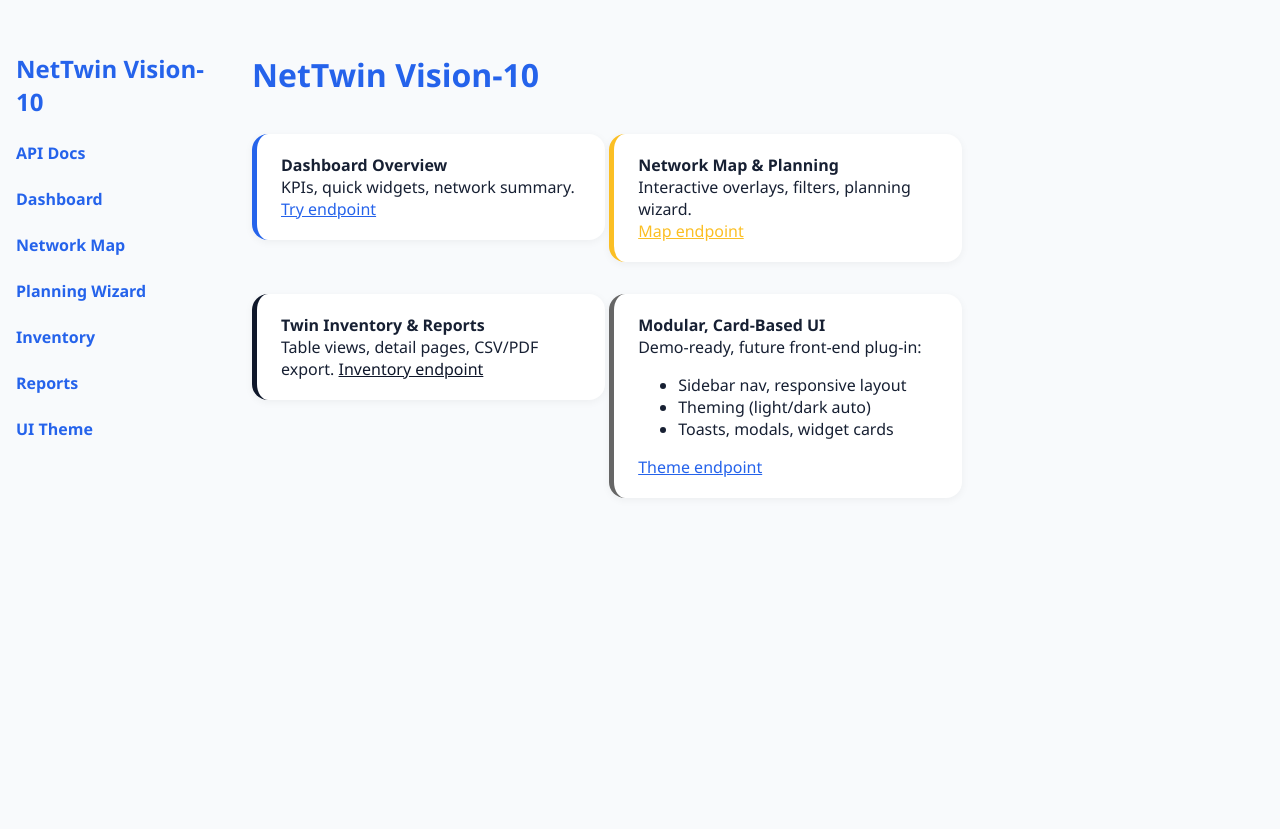
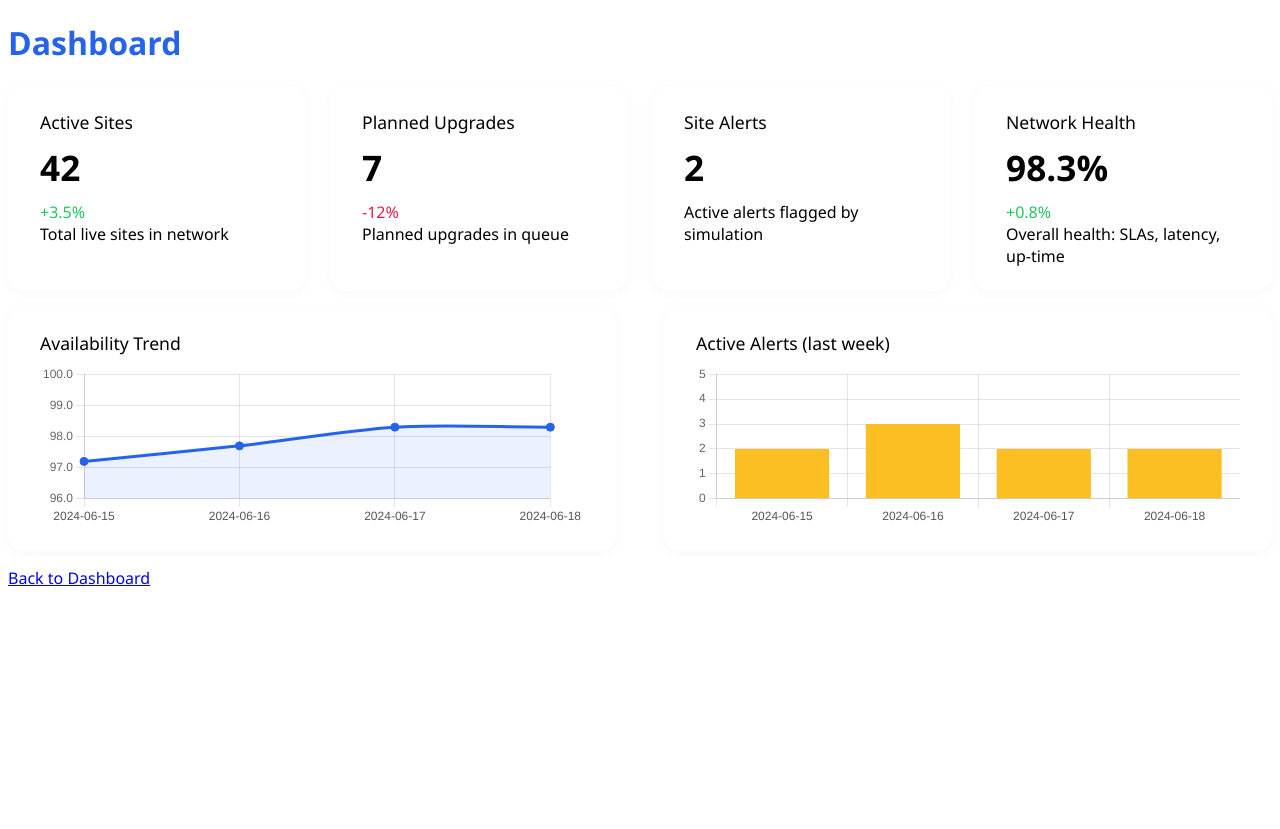
Before and after one commit to Workflow-Manager-admin/nettwin-vision-10-783d060f, a FastAPI app: page / in a window 1280 px wide. Shown: the top 829 px of the page. After the commit the page ends 800 px from the top, so only its background shows below. Run offline with FastAPI, Linux system fonts and the light colour scheme.

Commit message:
CheckPoint

```diff
--- a/.knowledge/nettwain_vision_src_api_templates_landing.html
+++ b/.knowledge/nettwain_vision_src_api_templates_landing.html
@@ -1 +1 @@
-{"is_source_file": false, "format": "", "description": "", "external_files": [], "external_methods": [], "published": [], "classes": [], "methods": [], "calls": [], "search-terms": [], "state": 2, "file_id": 23, "knowledge_revision": 67, "git_revision": "888e7f7a3010f575362d251b3706b99939d9589e", "hash": "f1b84a1e3469c10ef37d0ac7a77f1f43", "format-version": 4, "code-base-name": "default", "filename": "nettwain_vision/src/api/templates/landing.html", "revision_history": [{"67": "888e7f7a3010f575362d251b3706b99939d9589e"}]}
+{"is_source_file": true, "file_id": 29, "git_revision": "3515fd1aa49c79da7e313732ee6d1539f23eb56b", "state": 1, "description": "", "external_files": [], "external_methods": [], "published": [], "classes": [], "methods": [], "calls": [], "search-terms": [], "hash": "f43800e2bf71ec9c927cdfedd8c5e66b", "format-version": 4, "code-base-name": "default", "filename": "nettwain_vision/src/api/templates/landing.html", "knowledge_revision": 79}
--- a/.knowledge/nettwain_vision_src_api_templates_reports.html
+++ b/.knowledge/nettwain_vision_src_api_templates_reports.html
@@ -1 +1 @@
-{"is_source_file": true, "file_id": 28, "git_revision": "5ea0653c1d3f409960f6f22be641c163d8e7c063", "state": 1, "description": "", "external_files": [], "external_methods": [], "published": [], "classes": [], "methods": [], "calls": [], "search-terms": [], "hash": "6069f455a93793d615dee73ca573743c", "format-version": 4, "code-base-name": "default", "filename": "nettwain_vision/src/api/templates/reports.html", "knowledge_revision": 76}
+{"is_source_file": true, "format": "HTML", "description": "A web page template for displaying reports, including charts for planning summary reports and links to downloadable report files.", "external_files": ["https://cdn.jsdelivr.net/npm/chart.js", "/static/demo.css", "/static/mock_site_report.csv", "/static/mock_site_report.pdf"], "external_methods": [], "published": [], "classes": [], "methods": [{"name": "alert", "description": "Displays a demo alert message when the 'Download Current Report' button is clicked."}], "calls": ["Chart()"], "search-terms": ["reports.html", "Chart.js", "planning summary", "charts", "plotting", "report template", "Report Demo"], "state": 2, "file_id": 28, "knowledge_revision": 77, "git_revision": "248268e0a8a137461a22973ac4dbdd4932120667", "hash": "6069f455a93793d615dee73ca573743c", "format-version": 4, "code-base-name": "default", "filename": "nettwain_vision/src/api/templates/reports.html", "revision_history": [{"77": "248268e0a8a137461a22973ac4dbdd4932120667"}]}
--- a/nettwain_vision/src/api/main.py
+++ b/nettwain_vision/src/api/main.py
@@ -90,13 +90,14 @@ app.include_router(ui_meta.router, prefix="/api/v1/ui", tags=["UI Meta"])
 
 
 @app.get("/", response_class=HTMLResponse, include_in_schema=False)
-def root_landing(request: Request):
-    """Minimal landing route, demo-only."""
+def root_dashboard(request: Request):
+    """Dashboard is now the default homepage."""
     return templates.TemplateResponse(
-        "landing.html",
+        "dashboard.html",
         {
             "request": request,
             "theme": THEME,
+            "section": "Dashboard",
             "app_name": "NetTwin Vision-10",
         }
     )
--- a/nettwain_vision/src/api/templates/dashboard.html
+++ b/nettwain_vision/src/api/templates/dashboard.html
@@ -79,7 +79,7 @@
                 <canvas id="alertTrend" height="90"></canvas>
             </div>
         </div>
-        <a href="/" class="btn" style="margin-top:2em;">Back to Landing</a>
+        <a href="/" class="btn" style="margin-top:2em;">Back to Dashboard</a>
     </div>
     <script>
     // Availability KPI Trend - Line Chart
--- a/nettwain_vision/src/api/templates/inventory.html
+++ b/nettwain_vision/src/api/templates/inventory.html
@@ -35,7 +35,7 @@
                 <li>Active: <span style="color:#22c55e">3</span>, Planned: <span style="color:#2563eb">1</span></li>
                 <li>Highest Availability: <b>98.3%</b> (Central Hub)</li>
             </ul>
-            <a href="/" class="btn">Back to Landing</a>
+            <a href="/" class="btn">Back to Dashboard</a>
         </div>
     </div>
     <script>
--- a/nettwain_vision/src/api/templates/landing.html
+++ b/nettwain_vision/src/api/templates/landing.html
@@ -75,13 +75,15 @@
     <div class="sidebar">
         <h2 style="color: var(--primary);">{{ app_name }}</h2>
         <nav>
-            <a href="/docs">API Docs</a>
-            <a href="/dashboard">Dashboard</a>
+            <a href="/">Dashboard</a>
             <a href="/map">Network Map</a>
             <a href="/planning">Planning Wizard</a>
             <a href="/inventory">Inventory</a>
             <a href="/reports">Reports</a>
             <a href="/api/v1/ui/theme">UI Theme</a>
+            <div style="margin-top:2em; border-top:1px solid #eee; padding-top:1em;">
+                <a href="/docs" style="color:#888;">API Docs</a>
+            </div>
         </nav>
     </div>
     <div class="main">
--- a/nettwain_vision/src/api/templates/network_map.html
+++ b/nettwain_vision/src/api/templates/network_map.html
@@ -59,7 +59,7 @@
                 <b>Legend:</b> Click on nodes or links (interactive in MVP) for details/alerts<br>
                 <span style="font-size:0.93em;">(This graphic is a demo: interactive overlays for infra/alerts in MVP.)</span>
             </div>
-            <a href="/" class="btn" style="margin-top:1.5em;">Back to Landing</a>
+            <a href="/" class="btn" style="margin-top:1.5em;">Back to Dashboard</a>
         </div>
     </div>
 </body>
--- a/nettwain_vision/src/api/templates/planning.html
+++ b/nettwain_vision/src/api/templates/planning.html
@@ -49,7 +49,7 @@
                 See how KPIs improve with this plan.<br>
                 <i>Alerts reduced from 1 to 0; risk drops substantially.</i>
             </div>
-            <a href="/" class="btn" style="margin-top:1em;">Back to Landing</a>
+            <a href="/" class="btn" style="margin-top:1em;">Back to Dashboard</a>
         </div>
     </div>
     <script>
--- a/nettwain_vision/src/api/templates/reports.html
+++ b/nettwain_vision/src/api/templates/reports.html
@@ -40,7 +40,7 @@
             <div class="report-download">
                 <button onclick="alert('Demo download initiated!');" style="background:var(--primary);color:#fff;border:none;border-radius:5px;padding:.5em 1.2em;cursor:pointer;">Download Current Report</button>
             </div>
-            <a href="/" class="btn" style="margin-top:2em;">Back to Landing</a>
+            <a href="/" class="btn" style="margin-top:2em;">Back to Dashboard</a>
         </div>
     </div>
     <script>
```
Also changed, not shown: .knowledge/.knowledge.json, .knowledge/.vector_db/milvus.db, .knowledge/nettwain_vision_src_api_main.py.
